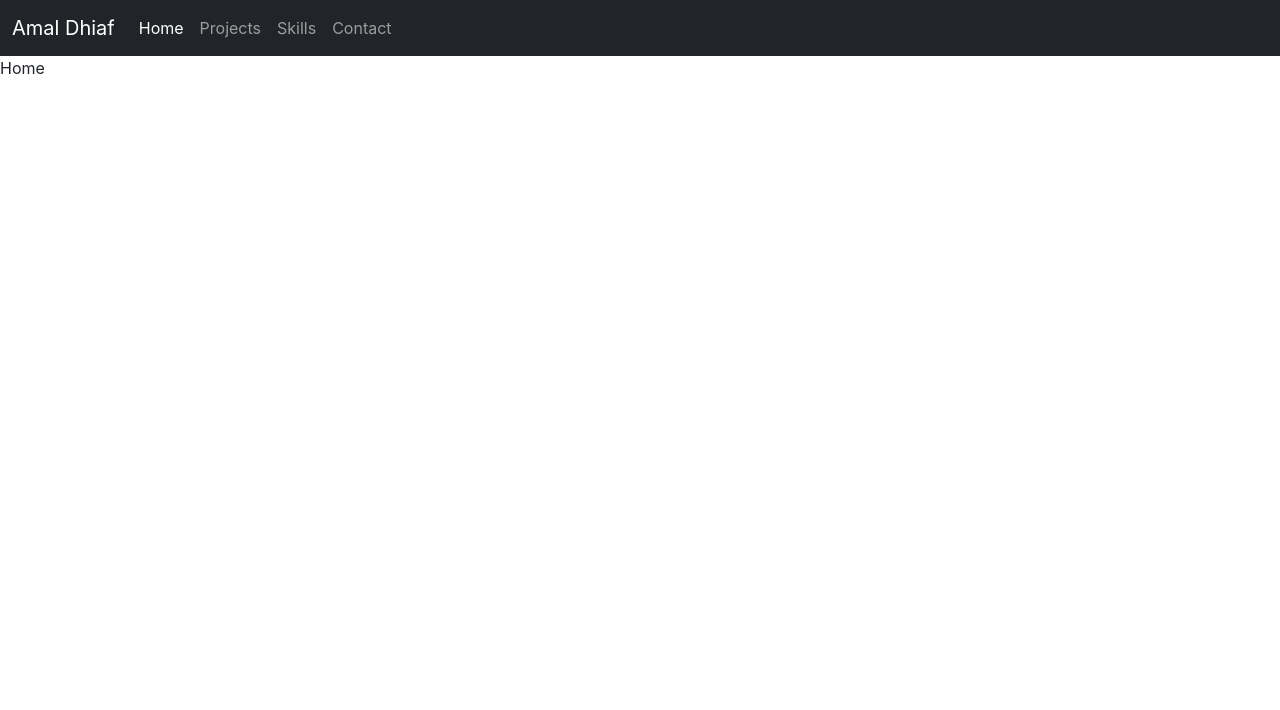
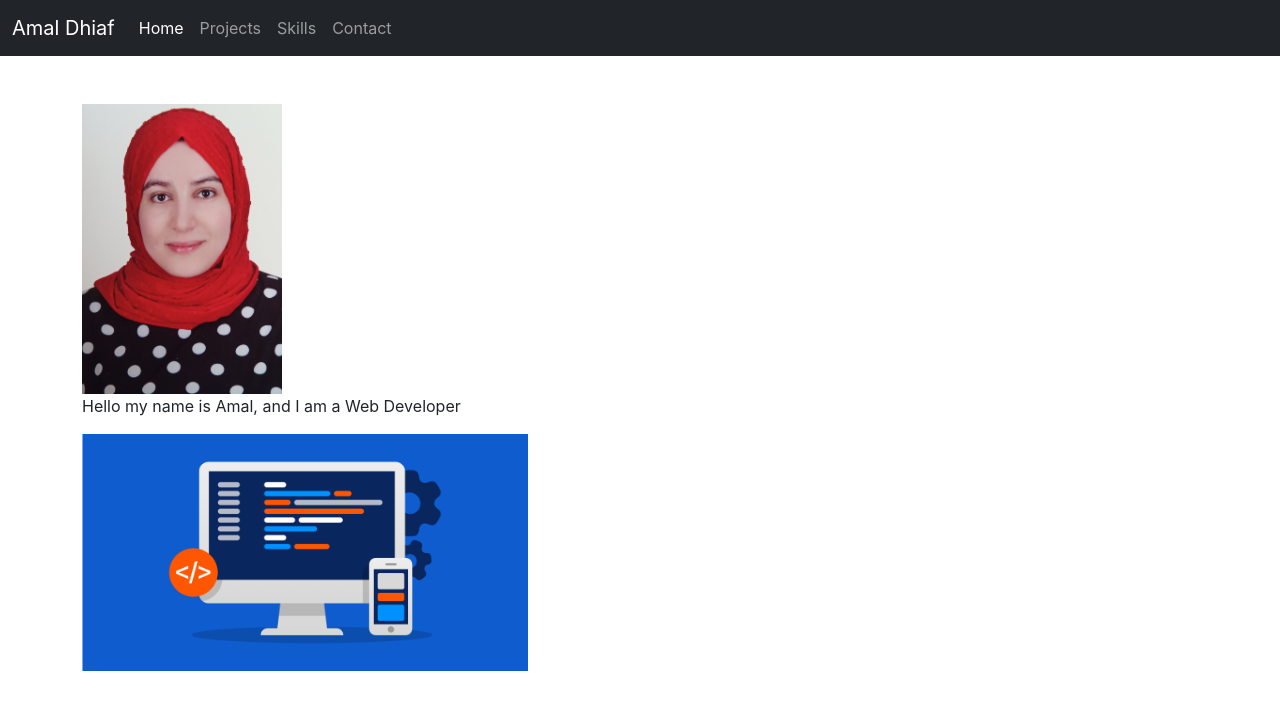
Before and after one commit to Amal-Dhiaf/Portfolio, a React (Create React App) app: page / in a window 1280 px wide. Shown: the top 710 px of the page. Built offline with nearby package versions, Linux system fonts and the light colour scheme.

Commit message:
Add content to the home page

```diff
--- a/src/App.js
+++ b/src/App.js
@@ -9,16 +9,17 @@
 
 function App() {
   return (
-    <div>
       <BrowserRouter>
         <Navbar />
+        <div className='container mt-5'>
         <Route exact path='/' component={Home}/>
         <Route path= '/Projects' component={Projects}/>
         <Route path= '/Skills' component={Skills} />
         <Route path= '/contact' component={Contact}/>
+        </div>
 
       </BrowserRouter>
-    </div>
+
   );
 }
 
--- a/src/pages/Home.js
+++ b/src/pages/Home.js
@@ -1,8 +1,13 @@
 import React from 'react'
+import devImage from '../images/photo-2.png'
 
 function Home() {
   return (
-    <div>Home</div>
+    <div>
+        <img src="/images/photo-1.jpg" alt="Profile photo" width="200px"/>
+        <p> Hello my name is Amal, and I am a Web Developer</p>
+        <img src={devImage} alt="Web Image" width="40%" />
+    </div>
   )
 }
 
```
Also changed, not shown: public/images/photo-1.jpg (added), src/images/photo-2.png (added).
